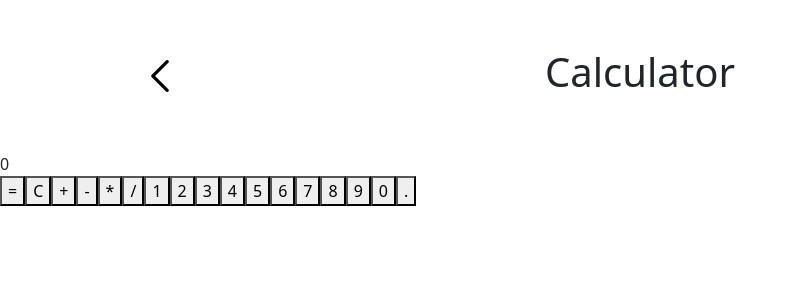
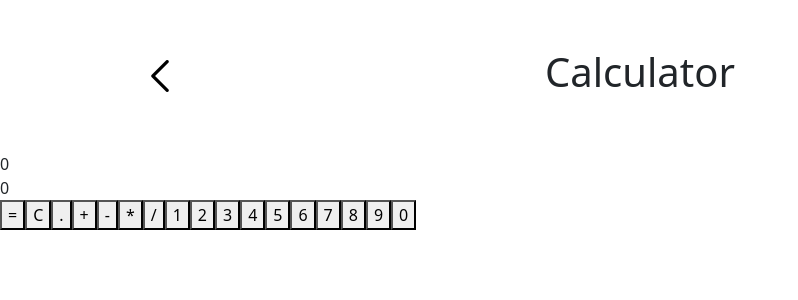
Before and after one commit to cmcgrath454/fcc-front-end-libraries, a React (Create React App) app: page /#/calculator in a window 1280 px wide. Shown: the top 300 px of the page, without its empty margins (0-798 px from the left). Built offline with nearby package versions, Linux system fonts and the light colour scheme.

Commit message:
got calculator functioning

```diff
--- a/src/calculator-app/Calculator.js
+++ b/src/calculator-app/Calculator.js
@@ -4,17 +4,16 @@ import NumberButton from "./NumberButton"
 import OperatorButton from "./OperatorButton"
 
 const numbers = [
-    { numeral: 1, text: 'one' },
-    { numeral: 2, text: 'two' },
-    { numeral: 3, text: 'three' },
-    { numeral: 4, text: 'four' },
-    { numeral: 5, text: 'five' },
-    { numeral: 6, text: 'six' },
-    { numeral: 7, text: 'seven' },
-    { numeral: 8, text: 'eight' },
-    { numeral: 9, text: 'nine' },
-    { numeral: 0, text: 'zero' },
-    { numeral: '.', text: 'decimal' },
+    { numeral: '1', text: 'one' },
+    { numeral: '2', text: 'two' },
+    { numeral: '3', text: 'three' },
+    { numeral: '4', text: 'four' },
+    { numeral: '5', text: 'five' },
+    { numeral: '6', text: 'six' },
+    { numeral: '7', text: 'seven' },
+    { numeral: '8', text: 'eight' },
+    { numeral: '9', text: 'nine' },
+    { numeral: '0', text: 'zero' },
 ];
 
 const operators = [
@@ -23,27 +22,69 @@ const operators = [
     { symbol: '*', text: 'multiply' },
     { symbol: '/', text: 'divide' }
 ]
-
 function Calculator() {
-    const [mainDisplay, setMainDisplay] = useState(0);
-    const [subDisplay, setSubDisplay] = useState('');
+    const [mainDisplay, setMainDisplay] = useState('0');
+    const [subDisplay, setSubDisplay] = useState('0');
+    const [evaluated, setEvaluated] = useState(false);
 
     function handleClick(event) {
-        setMainDisplay(event.target.value);
+        let value = event.target.value;
+
+        if (value === '0' && subDisplay === '0' && mainDisplay === '0') return;
+        if (isNaN(mainDisplay) && isNaN(value)) return;
+
+        if (evaluated) {
+            setSubDisplay(!isNaN(value) ? value : mainDisplay + value);
+            setMainDisplay(value);
+            setEvaluated(false);
+        } else {
+            setSubDisplay(prev => prev + value);
+            setMainDisplay(prev => (!isNaN(value) && !isNaN(prev) && prev !== '0') ? prev + value : value);
+        }
     };
 
+    function handleDecimal() {
+        if (evaluated) {
+            setMainDisplay('0.');
+            setSubDisplay('0.');
+            setEvaluated(false);
+        } else {
+            if (mainDisplay.includes('.')) return;
+            if (!isNaN(mainDisplay)) {
+                setMainDisplay(prev => prev + '.');
+                setSubDisplay(prev => prev === '' ? '0.' : prev + '.');
+            } else {
+                setMainDisplay('0.');
+                setSubDisplay(prev => prev += '0.');
+            }
+        }
+
+    }
+
+    function handleEquals() {
+        const result = eval(subDisplay);
+        setMainDisplay(result);
+        setSubDisplay(prev => prev + '=' + result);
+        setEvaluated(true);
+    };
+
+    function handleClear() {
+        setMainDisplay('0');
+        setSubDisplay('');
+        setEvaluated(false);
+    };
 
     return (
         <>
             <Navbar header="Calculator" />
-            <div className="display">{mainDisplay}</div>
-            <button id="equals">=</button>
-            <button id="clear">C</button>
-            {operators.map(op => <OperatorButton key={op.text} operator={op.symbol} operatorLabel={op.text} handleClick={handleClick}/>)}
-            {numbers.map(num => <NumberButton key={num.numeral} number={num.numeral} numberLabel={num.text} handleClick={handleClick}/>)}
-
+            <div id="sub-display">{subDisplay}</div>
+            <div id="display">{mainDisplay}</div>
+            <button id="equals" onClick={handleEquals}>=</button>
+            <button id="clear" onClick={handleClear}>C</button>
+            <button id="decimal" onClick={handleDecimal}>.</button>
+            {operators.map(op => <OperatorButton key={op.text} operator={op.symbol} operatorLabel={op.text} handleClick={handleClick} />)}
+            {numbers.map(num => <NumberButton key={num.numeral} number={num.numeral} numberLabel={num.text} handleClick={handleClick} />)}
         </>
-
     )
 }
 
```
